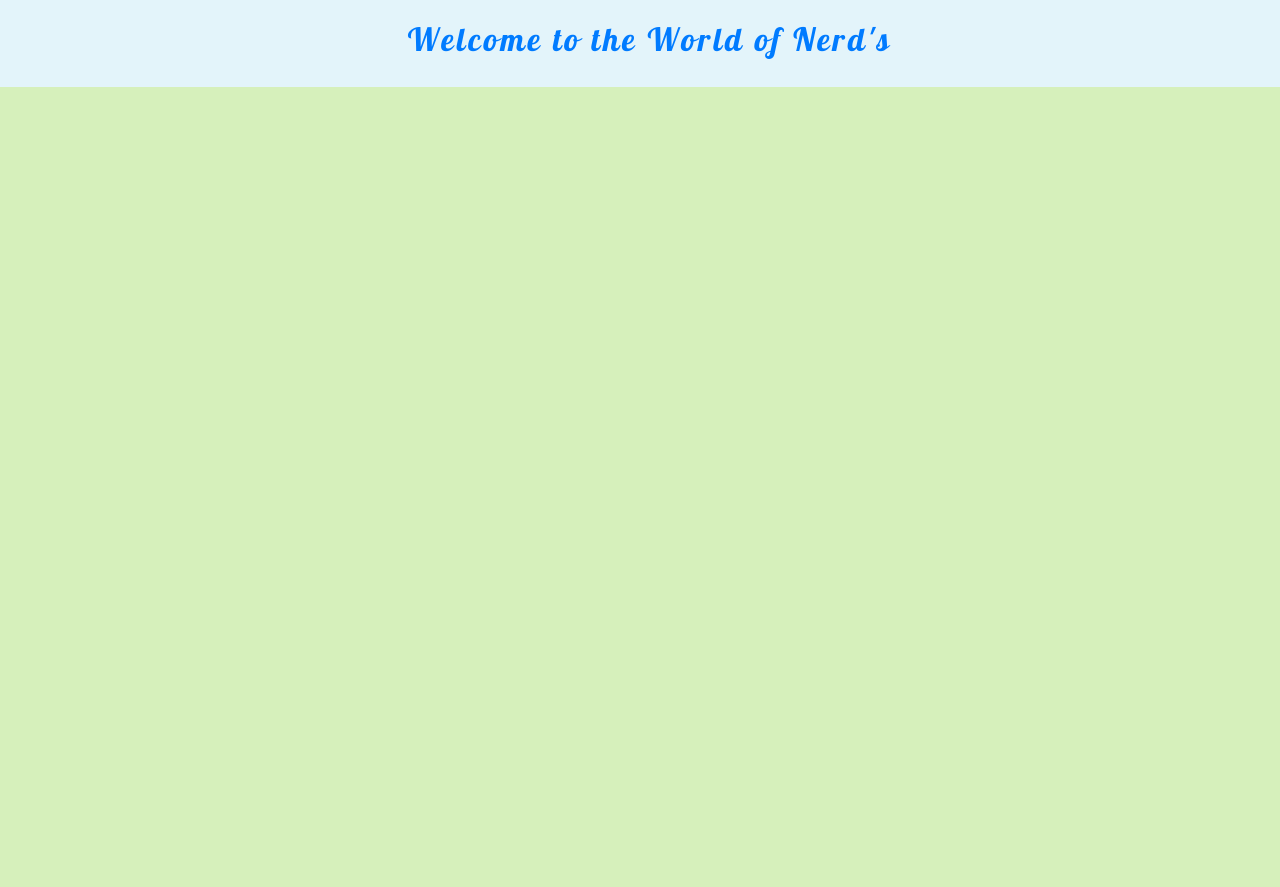
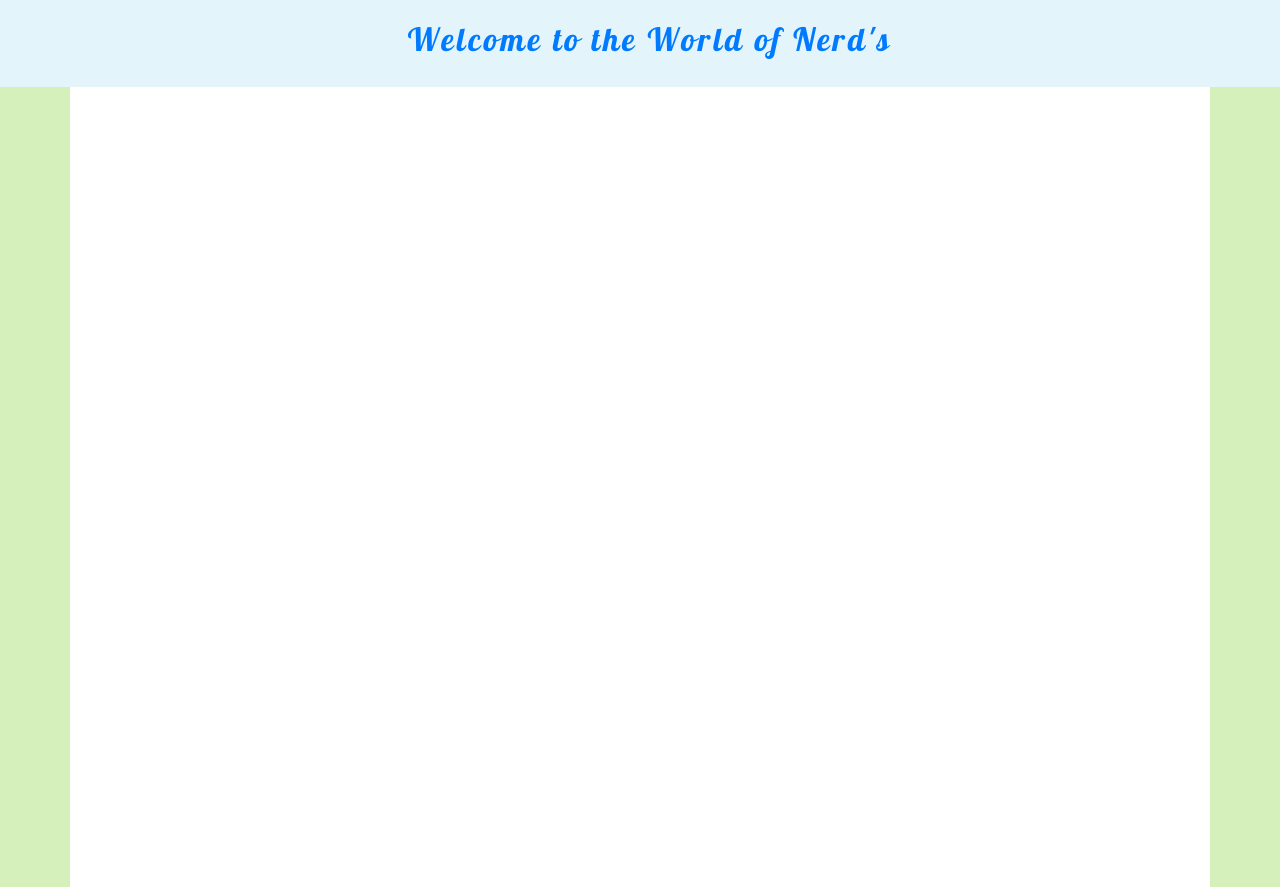
Before and after one commit to Amarmandal/new-blog, a Django app: page / in a window 1280 px wide. Before the commit the page ends 87 px from the top, so only its background shows below. Run offline with Django 3.2, Linux system fonts and the light colour scheme; data that the repository does not hold is empty; some libraries are stand-ins or nearby versions; some web fonts are replaced.

Commit message:
container color

```diff
--- a/music/static/custom/blog.css
+++ b/music/static/custom/blog.css
@@ -36,3 +36,8 @@ a:hover {
     font-family: 'Lobster', cursive;
     letter-spacing: 3px;
 }
+
+.useme {
+    background-color: #FFFFFF;
+    min-height: 100vh;
+}
--- a/music/templates/music/base.html
+++ b/music/templates/music/base.html
@@ -23,8 +23,10 @@
     <a href="{% url 'index' %}"><h2 ><span class="htext">Welcome to the World of Nerd's</span></h2></a>
 </div>
 
+<div class="container useme">
 {% block content %}
 {% endblock %}
+</div>
 
 <script src="https://code.jquery.com/jquery-3.2.1.slim.min.js"></script>
 <script src="https://cdnjs.cloudflare.com/ajax/libs/popper.js/1.12.3/umd/popper.min.js"></script>
--- a/music/views.py
+++ b/music/views.py
@@ -7,8 +7,7 @@ from django.utils import timezone
 
 def index(request):
     post = Post.objects.all()
-    number = [n for n in range(len(post))]
-    return render(request, 'music/index.html', {'post': post, 'number': number})
+    return render(request, 'music/index.html', {'post': post})
 
 
 def post_detail(request, pk):
```
